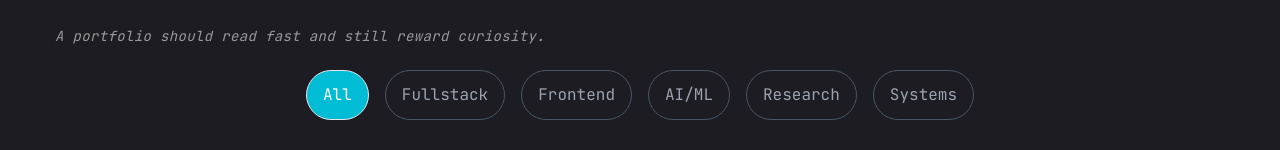
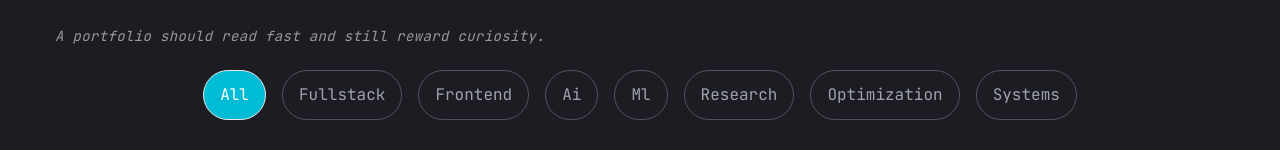
Before and after one commit to Praneeth-2602/Portfolio, a Next.js app: page /work in a window 1280 px wide. Shown: the part 130-280 px from the top of the page. Built offline with nearby package versions, Linux system fonts and the light colour scheme.

Commit message:
feat: update project details with enhanced descriptions and code URLs

```diff
--- a/app/work/page.jsx
+++ b/app/work/page.jsx
@@ -39,19 +39,19 @@ const projects = [
         ],
         image: "/assets/work/weekendknocks.png",
         liveUrl: "",
-        codeUrl: ""
+        codeUrl: "https://github.com/Praneeth-2602/Weekend_Knocks"
     },
 
     {
         num: "02",
         category: "fullstack",
-        title: "IIIT Nagpur Website",
+        title: "IIIT Nagpur Website – Institutional CMS Platform",
         description:
-            "A structured institutional website built for hackathon deployment with dynamic content rendering and categorized documents.",
+            "A structured institutional website built with dynamic content rendering and categorized documents.",
         problem:
             "Institutional data was scattered and difficult to maintain dynamically.",
         solution:
-            "Implemented modular content rendering with structured JSON-driven CMS sections and categorized notices.",
+            "Implemented modular content rendering with structured JSON-driven CMS sections.",
         impact:
             "Improved accessibility and maintainability of institutional information.",
         role:
@@ -63,7 +63,7 @@ const projects = [
         ],
         image: "/assets/work/iiit.png",
         liveUrl: "",
-        codeUrl: ""
+        codeUrl: "https://github.com/Praneeth-2602/iiitn-website"
     },
 
     {
@@ -71,13 +71,13 @@ const projects = [
         category: "frontend",
         title: "AI Resume Builder – Prompt-Guided Resume Generator",
         description:
-            "A guided resume creation tool that transforms structured prompts into polished, recruiter-friendly resumes.",
+            "A guided resume creation tool that transforms structured prompts into polished resumes.",
         problem:
-            "Users struggle to articulate achievements into concise professional content.",
+            "Users struggle to convert achievements into professional content.",
         solution:
-            "Designed AI-assisted editing flow with template switching and instant preview rendering.",
+            "Designed AI-assisted editing flow with template switching and preview rendering.",
         impact:
-            "Reduced drafting time and improved content clarity for first-time applicants.",
+            "Reduced drafting time and improved output clarity.",
         role:
             "Built UI workflow and AI integration pipeline.",
         stack: [
@@ -86,7 +86,7 @@ const projects = [
         ],
         image: "/assets/work/resume.png",
         liveUrl: "",
-        codeUrl: ""
+        codeUrl: "https://github.com/Praneeth-2602/Ai-Resume-Builder-App"
     },
 
     // =========================
@@ -95,18 +95,18 @@ const projects = [
 
     {
         num: "04",
-        category: "AI/ML",
-        title: "ResearchAI – Multimodal Agentic Research Assistant",
+        category: "ai",
+        title: "InsightAgent – Multimodal Agentic Research Assistant",
         description:
             "An AI system that ingests PDFs, web articles, charts, and lecture audio to generate structured research briefs.",
         problem:
             "Research synthesis across multiple sources is time-intensive and fragmented.",
         solution:
-            "Built a RAG pipeline using semantic chunk retrieval and multimodal LLM orchestration.",
+            "Built a RAG pipeline using semantic retrieval and multimodal orchestration.",
         impact:
-            "Automated cross-source knowledge synthesis for structured output generation.",
+            "Automated structured knowledge synthesis.",
         role:
-            "Architected ingestion pipeline, vector search, and AI orchestration.",
+            "Architected ingestion pipeline and AI orchestration.",
         stack: [
             { name: "Next.js", version: "14" },
             { name: "Gemini Flash", version: "1.x" },
@@ -114,23 +114,23 @@ const projects = [
         ],
         image: "/assets/work/researchai.png",
         liveUrl: "",
-        codeUrl: ""
+        codeUrl: "https://github.com/Praneeth-2602/InsightAgent"
     },
 
     {
         num: "05",
-        category: "AI/ML",
+        category: "ml",
         title: "BTC Predictor – LSTM-Based Crypto Forecasting",
         description:
             "Time-series deep learning model for short-term BTC trend prediction.",
         problem:
-            "Volatility in crypto markets makes manual trend estimation unreliable.",
+            "Manual crypto trend estimation is inconsistent.",
         solution:
-            "Implemented LSTM forecasting pipeline with structured preprocessing and evaluation splits.",
+            "Implemented LSTM forecasting pipeline with preprocessing and validation splits.",
         impact:
-            "Created reproducible experimentation framework for trend modeling.",
+            "Created reproducible experimentation framework.",
         role:
-            "Built preprocessing, model training, and evaluation dashboard.",
+            "Built model training and evaluation pipeline.",
         stack: [
             { name: "Python", version: "3.11" },
             { name: "TensorFlow", version: "2.x" }
@@ -145,45 +145,45 @@ const projects = [
         category: "research",
         title: "Decision Intelligence Framework for Customer Churn",
         description:
-            "A research-oriented framework extending predictive churn modeling into adaptive policy learning.",
+            "Extended predictive churn modeling into adaptive policy learning.",
         problem:
-            "Traditional churn models only predict risk but do not optimize intervention strategies.",
+            "Prediction alone does not optimize intervention strategies.",
         solution:
-            "Integrated predictive modeling with decision policy optimization for adaptive retention strategies.",
+            "Integrated predictive modeling with decision policy optimization.",
         impact:
-            "Shifted churn modeling from passive prediction to actionable decision intelligence.",
+            "Shifted churn modeling toward actionable decision systems.",
         role:
-            "Designed modeling framework and evaluation methodology.",
+            "Designed framework and evaluation methodology.",
         stack: [
             { name: "Python", version: "3.x" },
             { name: "Scikit-learn", version: "1.x" }
         ],
         image: "/assets/work/churn.png",
         liveUrl: "",
-        codeUrl: ""
+        codeUrl: "https://github.com/Praneeth-2602/Customer-Churn-Decision-System"
     },
 
     {
         num: "07",
-        category: "AI/ML",
+        category: "ai",
         title: "Regular Expression Inference using Reinforcement Learning",
         description:
-            "An RL-based system that learns regular expressions from labeled string examples and constructs corresponding automata.",
+            "RL-based system that learns regular expressions and constructs corresponding automata.",
         problem:
-            "Manual regex construction for complex patterns is error-prone and non-scalable.",
+            "Manual regex design is error-prone and difficult to scale.",
         solution:
-            "Modeled regex generation as a reinforcement learning search problem with automata validation.",
+            "Modeled regex generation as an RL search problem with automata validation.",
         impact:
-            "Bridged ML with formal language theory and automated pattern synthesis.",
+            "Bridged ML with formal language theory.",
         role:
-            "Designed RL environment and implemented automata visualization modules.",
+            "Designed RL environment and automata visualization.",
         stack: [
             { name: "Python", version: "3.x" },
             { name: "PyTorch", version: "2.x" }
         ],
         image: "/assets/work/regex.png",
         liveUrl: "",
-        codeUrl: ""
+        codeUrl: "https://github.com/Praneeth-2602/automata-with-ml"
     },
 
     {
@@ -191,15 +191,15 @@ const projects = [
         category: "research",
         title: "Quantum Multi-Attention Network for Time-Series Forecasting",
         description:
-            "A hybrid quantum-classical neural network architecture exploring quantum attention mechanisms for long-horizon forecasting.",
+            "Hybrid quantum-classical neural architecture for long-horizon forecasting.",
         problem:
-            "Classical models struggle with capturing long-term dependencies efficiently.",
+            "Classical models struggle with long-term dependency capture.",
         solution:
-            "Proposed integration of quantum attention layers within deep sequential models.",
+            "Proposed integration of quantum attention layers in sequential models.",
         impact:
-            "Explored frontier intersection of quantum ML and time-series prediction.",
+            "Explored intersection of quantum ML and forecasting.",
         role:
-            "Conceptualized architecture and comparative evaluation design.",
+            "Conceptualized architecture and evaluation framework.",
         stack: [
             { name: "Python", version: "3.x" },
             { name: "Qiskit", version: "0.x" }
@@ -209,20 +209,24 @@ const projects = [
         codeUrl: ""
     },
 
+    // =========================
+    // OPTIMIZATION / SYSTEMS
+    // =========================
+
     {
         num: "09",
-        category: "research",
+        category: "optimization",
         title: "Task Scheduler Benchmark using Metaheuristics",
         description:
-            "Comparative benchmark of swarm-based algorithms for constrained task allocation.",
+            "Comparative evaluation of swarm-based algorithms for constrained task allocation.",
         problem:
-            "Static schedulers fail under constrained combinatorial workloads.",
+            "Static schedulers fail under combinatorial constraints.",
         solution:
             "Implemented BFPA, MPA, FFMPA, and BGWO for 0/1 knapsack-style optimization.",
         impact:
-            "Provided comparative evaluation of bio-inspired algorithms for scheduling.",
+            "Benchmarked bio-inspired scheduling approaches.",
         role:
-            "Implemented algorithms and performance evaluation framework.",
+            "Implemented and evaluated algorithms.",
         stack: [
             { name: "Python", version: "3.x" }
         ],
@@ -231,24 +235,20 @@ const projects = [
         codeUrl: ""
     },
 
-    // =========================
-    // SYSTEMS / COMPILERS
-    // =========================
-
     {
         num: "10",
         category: "systems",
         title: "SIMPL – Custom Programming Language & Compiler",
         description:
-            "A statically-typed experimental programming language with a full compiler pipeline.",
+            "Statically-typed experimental language with full compiler pipeline.",
         problem:
-            "Understanding compiler internals requires practical implementation beyond theory.",
+            "Compiler theory requires hands-on implementation for mastery.",
         solution:
-            "Built lexer, parser (AST generation), semantic analyzer, and intermediate representation generator.",
+            "Built lexer, parser (AST), semantic analyzer, and intermediate representation generator.",
         impact:
-            "Demonstrated end-to-end compiler construction and parsing theory mastery.",
+            "Demonstrated end-to-end compiler construction expertise.",
         role:
-            "Designed language grammar and implemented compilation stages.",
+            "Designed grammar and implemented compilation stages.",
         stack: [
             { name: "C++", version: "20" },
             { name: "Flex", version: "2.x" },
@@ -256,7 +256,7 @@ const projects = [
         ],
         image: "/assets/work/simpl.png",
         liveUrl: "",
-        codeUrl: ""
+        codeUrl: "https://github.com/Praneeth-2602/SIMPL-Simple-Imperative-Modular-Programming-Language"
     },
 
     {
@@ -264,13 +264,13 @@ const projects = [
         category: "systems",
         title: "Aquila – Self-Optimizing Task Scheduler",
         description:
-            "A performance-aware adaptive scheduler designed for integration into a custom OS architecture.",
+            "Adaptive scheduler designed for integration into a custom OS architecture.",
         problem:
-            "Static scheduling policies cannot adapt to runtime workload shifts.",
+            "Static scheduling policies cannot adapt to runtime workload changes.",
         solution:
-            "Designed adaptive scheduling core with optimization logic for dynamic task allocation.",
+            "Designed adaptive scheduling core with optimization logic.",
         impact:
-            "Established foundation for a modular self-optimizing OS component.",
+            "Foundation for modular self-optimizing OS component.",
         role:
             "Implemented scheduling engine and modular architecture.",
         stack: [
@@ -279,8 +279,57 @@ const projects = [
         image: "/assets/work/aquila.png",
         liveUrl: "",
         codeUrl: ""
+    },
+
+    // =========================
+    // ADDITIONAL GITHUB PROJECTS
+    // =========================
+
+    {
+        num: "12",
+        category: "fullstack",
+        title: "Movie Website",
+        description:
+            "Responsive movie browsing platform with dynamic routing and API integration.",
+        problem:
+            "Users require an interactive interface to explore movie content.",
+        solution:
+            "Built a dynamic frontend integrated with backend services.",
+        impact:
+            "Delivered an engaging movie discovery experience.",
+        role:
+            "Developed frontend and server logic.",
+        stack: [
+            { name: "JavaScript", version: "ES6+" },
+            { name: "Node.js", version: "20" }
+        ],
+        image: "/assets/work/movie.png",
+        liveUrl: "https://movie-website-orcin.vercel.app",
+        codeUrl: "https://github.com/Praneeth-2602/Movie-Website"
+    },
+
+    {
+        num: "13",
+        category: "ml",
+        title: "Fraud Detection ML Model",
+        description:
+            "Machine learning model for detecting fraudulent patterns in structured datasets.",
+        problem:
+            "Fraud detection requires identifying subtle anomalies in data.",
+        solution:
+            "Trained supervised learning models with feature engineering.",
+        impact:
+            "Built baseline automated fraud classification system.",
+        role:
+            "Data preprocessing and model experimentation.",
+        stack: [
+            { name: "Python", version: "3.x" },
+            { name: "Scikit-learn", version: "1.x" }
+        ],
+        image: "/assets/work/fraud.png",
+        liveUrl: "",
+        codeUrl: "https://github.com/Praneeth-2602/Fraud-Detection-ML"
     }
-
 ];
 
 
@@ -324,8 +373,8 @@ function Work() {
                             key={idx}
                             onClick={() => setSelectedCategory(cat)}
                             className={`px-4 py-2 rounded-full border transition-all duration-300 ${selectedCategory === cat
-                                    ? "bg-accent text-white"
-                                    : "border-gray-600 text-gray-400 hover:border-accent hover:text-accent"
+                                ? "bg-accent text-white"
+                                : "border-gray-600 text-gray-400 hover:border-accent hover:text-accent"
                                 }`}
                         >
                             {cat.charAt(0).toUpperCase() + cat.slice(1)}
```
